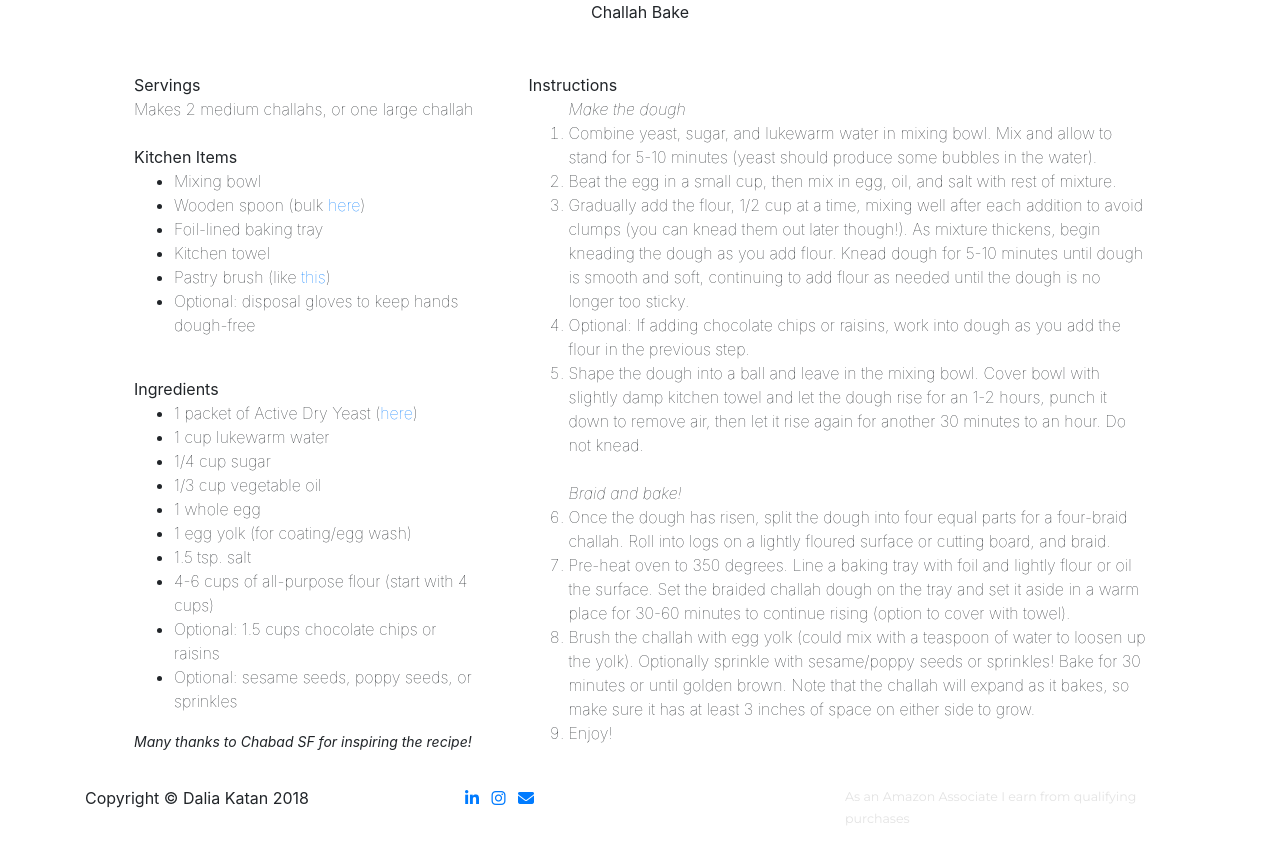
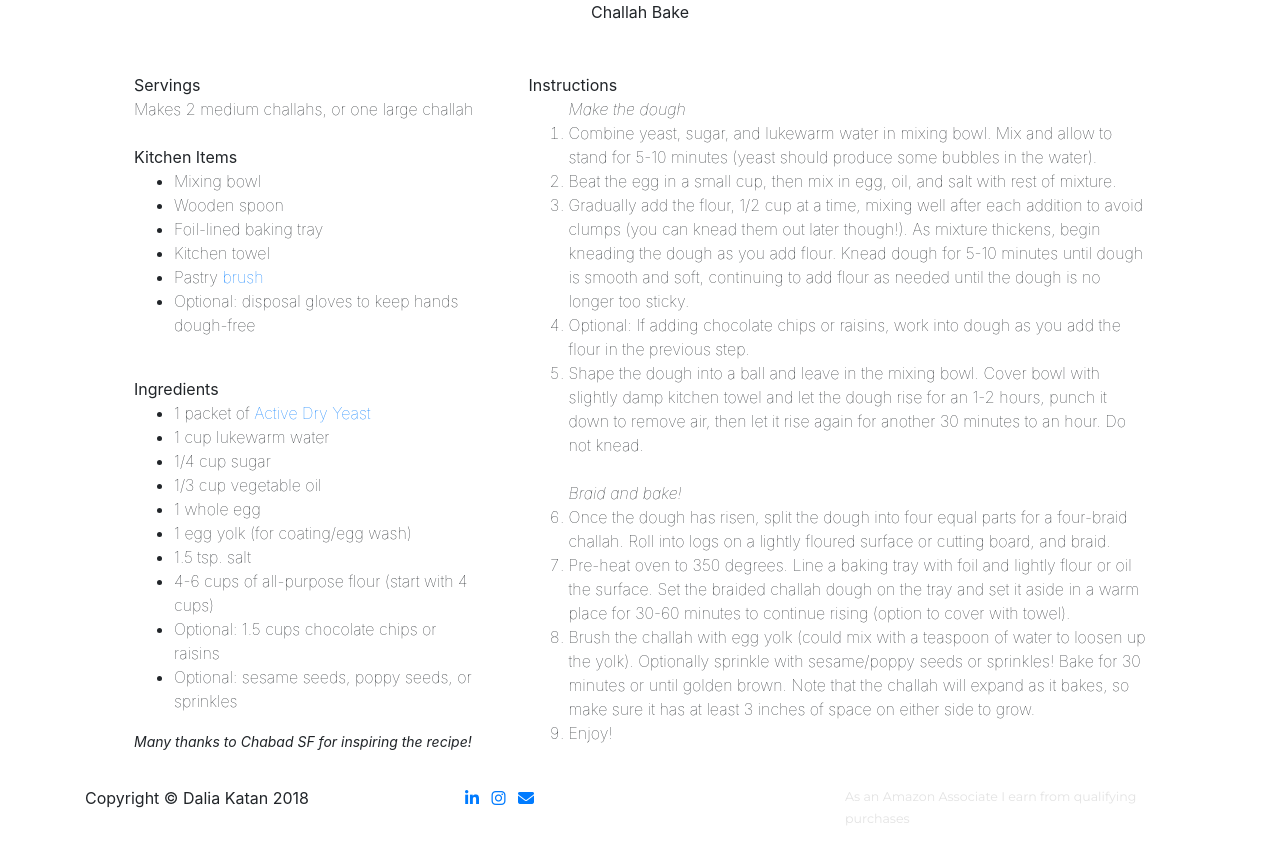
Before and after one commit to dalkat/dalkat.github.io, a Jekyll site: the page built from challah.md, in a window 1280 px wide. Shown: the top 864 px of the page. Built offline with Jekyll 4.4.1, drawn with Linux system fonts in a browser that asks for light colours; nearby versions of some CDN libraries; some web fonts are replaced; library files that are not in the unit come from our copies.

```diff
--- a/_layouts/challah.html
+++ b/_layouts/challah.html
@@ -19,16 +19,16 @@ layout: default-sub
             <b>Kitchen Items</b><Br>
             <ul>
               <li>Mixing bowl</li>
-              <li>Wooden spoon (bulk <a href="https://amzn.to/2MBcYSH" target="_blank">here</a>)</li>
+              <li>Wooden spoon</li>
               <li>Foil-lined baking tray</li>
               <li>Kitchen towel</li>
-              <li>Pastry brush (like <a href="https://amzn.to/2DCFPmV" target="_blank">this</a>)</li>
+              <li>Pastry <a href="https://amzn.to/2DCFPmV" target="_blank">brush</a></li>
               <li>Optional: disposal gloves to keep hands dough-free</li>
             </ul>
               <Br>
               <b>Ingredients</b><Br>
             <ul>
-              <li>1 packet of Active Dry Yeast (<a href="https://amzn.to/2S9Yleh" target="_blank">here</a>)</li>
+              <li>1 packet of <a href="https://amzn.to/2S9Yleh" target="_blank">Active Dry Yeast</a></li>
               <li>1 cup lukewarm water</li>
               <li>1/4 cup sugar</li>
               <li>1/3 cup vegetable oil</li>
--- a/_layouts/update-1.html
+++ b/_layouts/update-1.html
@@ -55,7 +55,7 @@ layout: default-sub
             <p><b>These past four months have helped me reconnect with the human side of me: the creator, contributor, and chaser of curiosities.</b></p>
             <p>I very much intended to revive my curiosity and creativity over this sabbatical and I've been glowing with inspiration as both have reawakened in so many different facets of my life. I'm more alert and aware of both myself and the world around me, and am constantly finding opportunities to show up in more meaningful ways for the people I love (myself included) and to create in the communities around me. </p>
 
-            <p>(Un)surprisingly, one of the biggest revivers of creativity for me has been necessity - creativity truly does love constraint. With no income, I've found myself more crafty about ways to create instead of buy, including <a href="https://daliakatan.com/challah" target="_blank">baking my own challahs</a> every week for my roommates, <a href="https://ezentialsf.com/" target="_blank">making and selling essential oil candles</a>&nbsp;with some friends, and volunteering time in exchange for attending cool events. I'm also walking an average of 4 miles every day because I no longer need to rush anywhere! Each necessity and observation has awakened a thirst for learning (<a href="https://skl.sh/2TE2fKn" target="_blank">online classes are amazing</a>), and sometimes even led to fun little side businesses like <a href="https://presently.fun" target="_blank">redesigning gift-giving</a> for my 10-year old brother and his classmates. And when my savings burn becomes too high, I find myself returning to freelance brand designing (reach out if you'd like a custom resume/portfolio site!) and grad school essay tutoring. </p>
+            <p>(Un)surprisingly, one of the biggest revivers of creativity for me has been necessity - creativity truly does love constraint. With no income, I've found myself more crafty about ways to create instead of buy, including <a href="https://daliakatan.com/challah" target="_blank">baking my own challahs</a> every week (lucky for my roommates), <a href="https://ezentialsf.com/" target="_blank">making and selling essential oil candles</a>&nbsp;with some friends, and volunteering time in exchange for attending cool events. I'm also walking an average of 4 miles every day because I no longer need to rush anywhere! Each necessity and observation has awakened a thirst for learning (<a href="https://skl.sh/2TE2fKn" target="_blank">online classes are amazing</a>), and sometimes even led to fun little side businesses like <a href="https://presently.fun" target="_blank">redesigning gift-giving</a> for my 10-year old brother and his classmates. And when my savings burn becomes too high, I find myself returning to freelance brand designing (reach out if you'd like a custom resume/portfolio site!) and grad school essay tutoring. </p>
 
             <p>That said, I've also had to use this time to unlearn a lot of habits, such as the need to always be productive, stimulated, or working toward something - aka 'busyness'. <a href="https://www.ted.com/talks/manoush_zomorodi_how_boredom_can_lead_to_your_most_brilliant_ideas?referrer=playlist-why_it_s_sometimes_good_to_be_bored#t-58507" target="_blank">Boredom</a>, after all, is time our mind sorely needs to settle, connect dots, and dream.</p><br>
 
```
Also changed, not shown: _data/blog.yml (line endings or trailing spaces).
